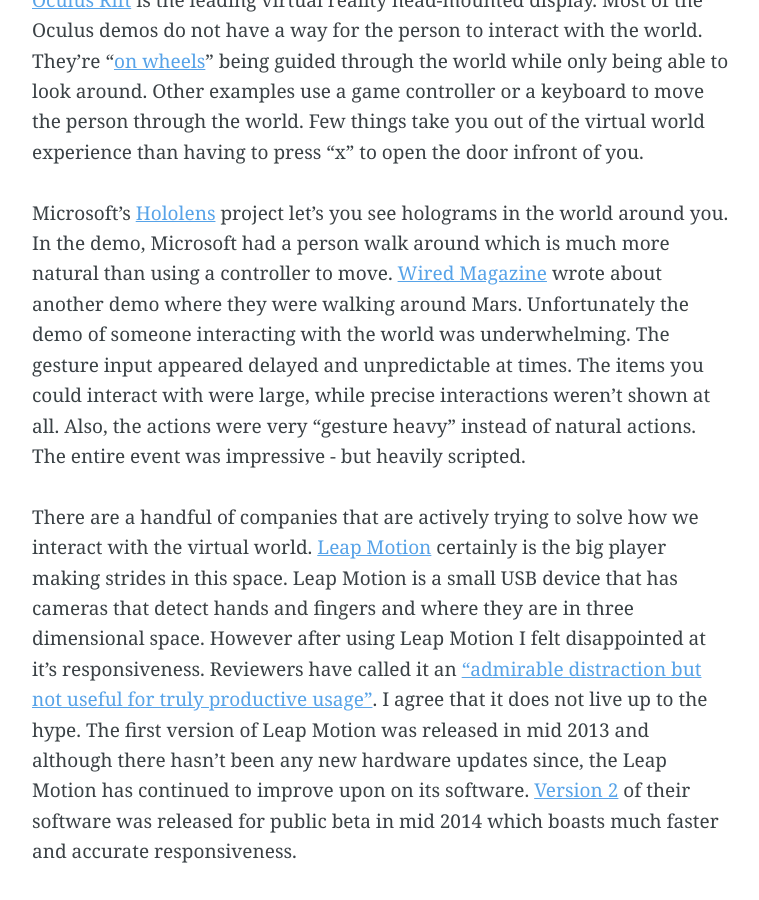
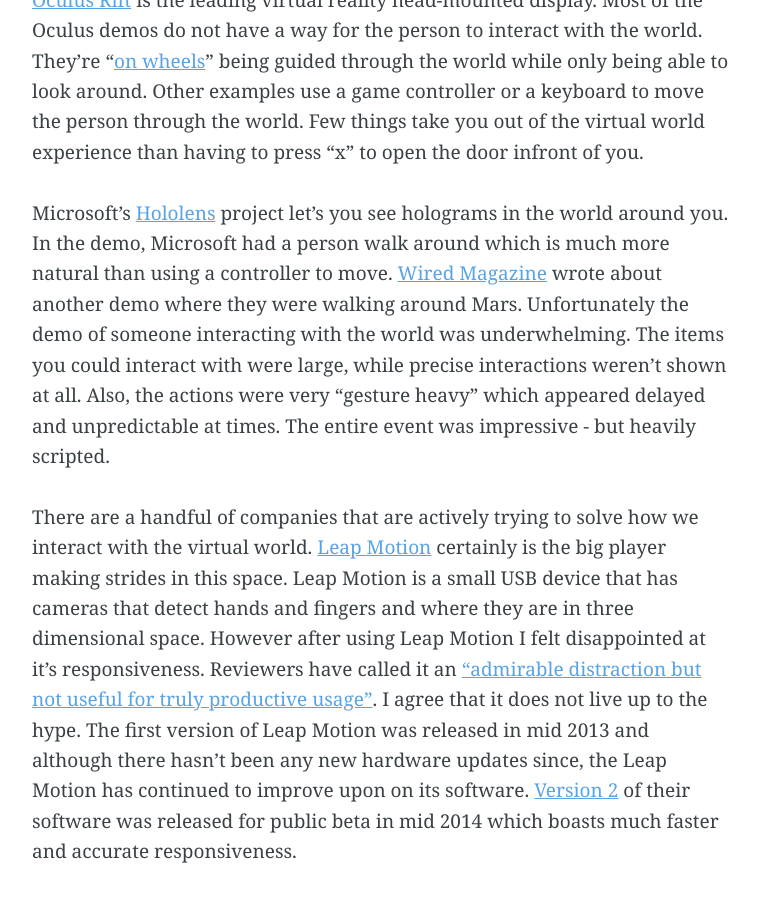
Before and after one commit to lokimeyburg/lokimeyburg.github.io, a Jekyll site: the page built from _posts/2015-02-05-virtual-reality-inputs-interactions.md, in a window 1280 px wide and 900 px high, scrolled down 546 px. Shown: the whole window, without its empty margins (258-1017 px from the left). Built offline with Jekyll 4.4.1, drawn with Linux system fonts in a browser that asks for light colours; Markdown is read by kramdown in place of the engine named in the settings.

Commit message:
Updated gesture comment

```diff
--- a/_posts/2015-02-05-virtual-reality-inputs-interactions.md
+++ b/_posts/2015-02-05-virtual-reality-inputs-interactions.md
@@ -8,7 +8,7 @@
 
 [Oculus Rift](https://www.oculus.com/) is the leading virtual reality head-mounted display. Most of the Oculus demos do not have a way for the person to interact with the world. They're "[on wheels](https://www.youtube.com/watch?v=qMkg5p905Sc)” being guided through the world while only being able to look around. Other examples use a game controller or a keyboard to move the person through the world. Few things take you out of the virtual world experience than having to press “x" to open the door infront of you.
 
-Microsoft’s [Hololens](http://www.microsoft.com/microsoft-hololens/en-us) project let’s you see holograms in the world around you. In the demo, Microsoft had a person walk around which is much more natural than using a controller to move. [Wired Magazine](http://www.wired.com/2015/01/microsoft-hands-on/) wrote about another demo where they were walking around Mars. Unfortunately the demo of someone interacting with the world was underwhelming. The gesture input appeared delayed and unpredictable at times. The items you could interact with were large, while precise interactions weren’t shown at all.  Also, the actions were very “gesture heavy” instead of natural actions. The entire event was impressive - but heavily scripted.
+Microsoft’s [Hololens](http://www.microsoft.com/microsoft-hololens/en-us) project let’s you see holograms in the world around you. In the demo, Microsoft had a person walk around which is much more natural than using a controller to move. [Wired Magazine](http://www.wired.com/2015/01/microsoft-hands-on/) wrote about another demo where they were walking around Mars. Unfortunately the demo of someone interacting with the world was underwhelming. The items you could interact with were large, while precise interactions weren’t shown at all.  Also, the actions were very “gesture heavy” which appeared delayed and unpredictable at times. The entire event was impressive - but heavily scripted.
 
 There are a handful of companies that are actively trying to solve how we interact with the virtual world. [Leap Motion](https://www.leapmotion.com/) certainly is the big player making strides in this space. Leap Motion is a small USB device that has cameras that detect hands and fingers and where they are in three dimensional space. However after using Leap Motion I felt disappointed at it’s responsiveness.  Reviewers have called it an ["admirable distraction but not useful for truly productive usage”](http://www.engadget.com/2013/07/22/leap-motion-controller-review/). I agree that it does not live up to the hype. The first version of Leap Motion was released in mid 2013 and although there hasn’t been any new hardware updates since, the Leap Motion has continued to improve upon on its software. [Version 2](http://blog.leapmotion.com/leap-motion-v2-tracking-now-in-public-developer-beta/) of their software was released for public beta in mid 2014 which boasts much faster and accurate responsiveness.
 
```
